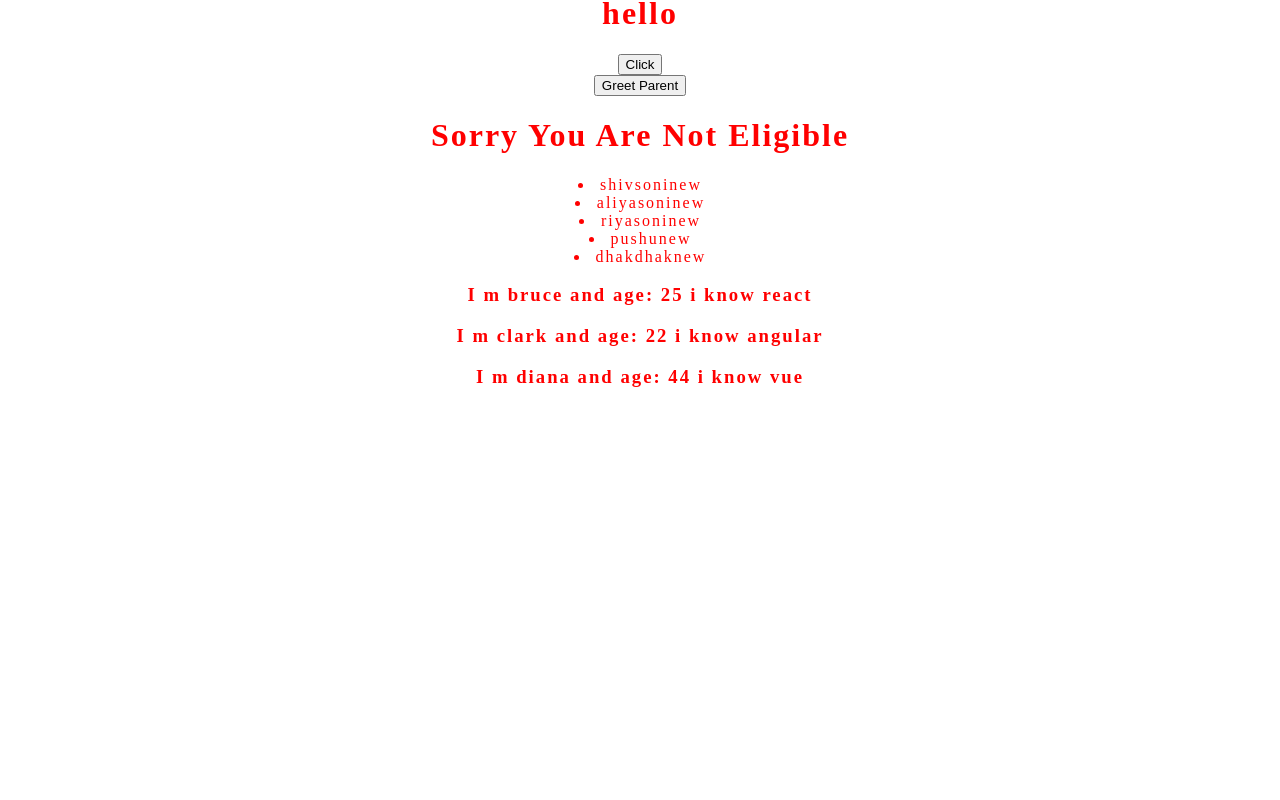
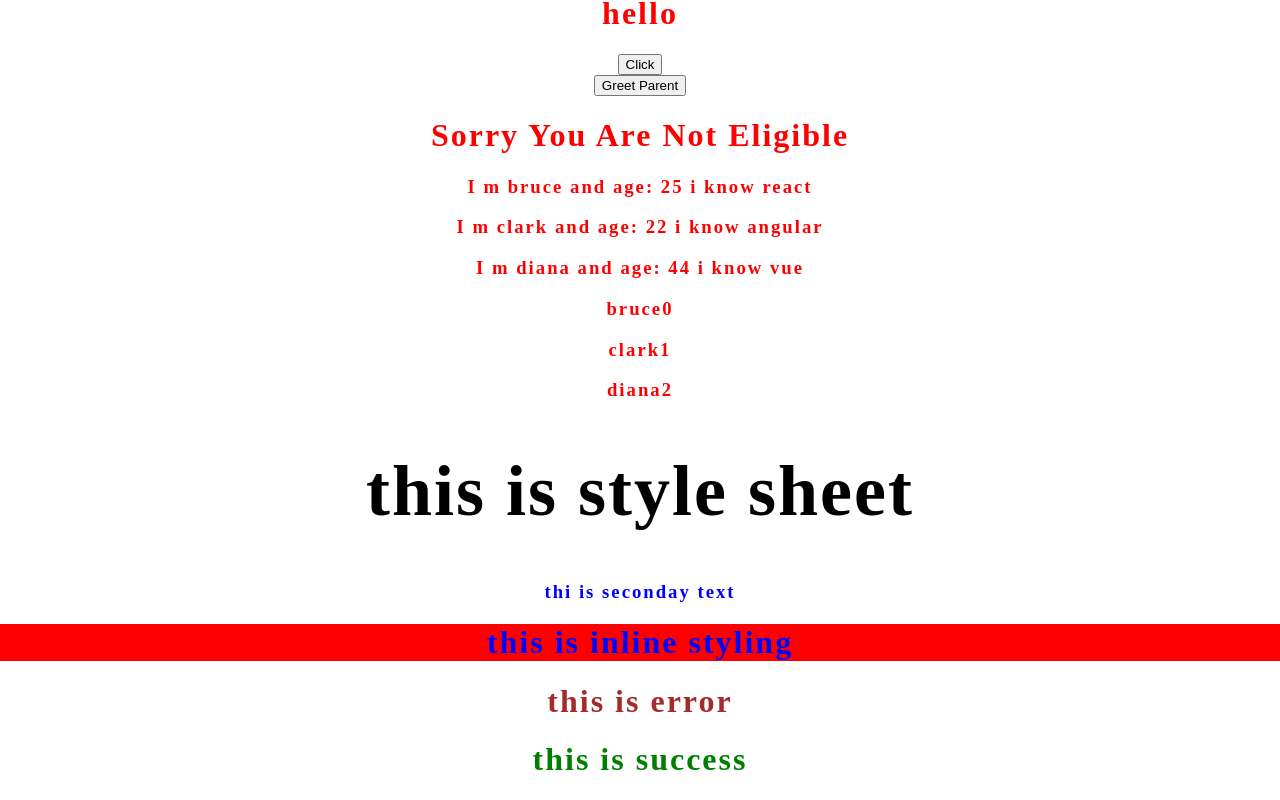
Before and after one commit to Shiv392/React-JS, a React (Create React App) app in the folder hello_world/: page / in a window 1280 px wide. Shown: the part 743-1543 px from the top of the page. Before the commit the page ends 1150 px from the top, so only its background shows below. Built offline with nearby package versions, Linux system fonts and the light colour scheme.

Commit message:
Learnt Some Css Styling Method

```diff
--- a/hello_world/src/App.js
+++ b/hello_world/src/App.js
@@ -11,6 +11,10 @@ import EventBind from './components/eventbind.js';
 import ParentComp from './components/parentcomp.js';
 import UserGreeting from './components/UserGreeting';
 import NameList from './components/NameList';
+import StyleSheet from './components/StyleSheet';
+import InlineStyle from './components/InlineStyle';
+import AppStyle from './appStyle.css';
+import styles from './appStyle.module.css';
 
 function App() {
   return (
@@ -31,6 +35,10 @@ function App() {
       <ParentComp></ParentComp>
       <UserGreeting name='shivsoni'></UserGreeting>
       <NameList></NameList>
+      <StyleSheet  primary={true}></StyleSheet>
+      <InlineStyle></InlineStyle>
+      <h1 className='error'> this is error</h1>
+      <h1 className={styles.success}>this is success</h1>
     </div>
   );
 }
--- /dev/null
+++ b/hello_world/src/appStyle.css
@@ -0,0 +1,3 @@
+.error{
+    color:brown;
+}
--- /dev/null
+++ b/hello_world/src/appStyle.module.css
@@ -0,0 +1,3 @@
+.success{
+    color:green;
+}
--- /dev/null
+++ b/hello_world/src/components/InlineStyle.js
@@ -0,0 +1,15 @@
+import React from 'react'
+
+function InlineStyle() {
+    let x={
+        color:'Blue',
+        backgroundColor:'Red'
+    }
+  return (
+    <div>
+      <h1 style={x}>this is inline styling</h1>
+    </div>
+  )
+}
+
+export default InlineStyle
--- a/hello_world/src/components/NameList.js
+++ b/hello_world/src/components/NameList.js
@@ -2,7 +2,7 @@ import React from 'react';
 import Person from './person';
 
 function NameList() {
-    const name=['shivsoni','aliyasoni','riyasoni','pushu','dhakdhak'];
+    const names=['bruce','clark','diana']
     const person=[
         {
             id:1,name:'bruce',age:25,skills:'react'
@@ -12,14 +12,18 @@ function NameList() {
             id:3,name:'diana',age:44,skills:'vue'
         }
     ]
-    const personlist=person.map(person=><Person person={person}></Person>)
+    const personlist=person.map(person=><Person key={person.id} person={person}></Person>);
+    const nameList=names.map((name,index)=><h3 key={index}>{name}{index}</h3>)
   return (
     <div>
+    {/* {
+        name.map(name=><li>{name+'new'}</li>)
+    } */}
     {
-        name.map(name=><li>{name+'new'}</li>)
+        personlist
     }
     {
-        personlist
+        nameList
     }
     </div>
   )
--- /dev/null
+++ b/hello_world/src/components/StyleSheet.js
@@ -0,0 +1,13 @@
+import React from 'react';
+import './mystyle.css'
+
+function StyleSheet (props){
+    let classname=props.primary?'primary':""
+return (
+    <div>
+        <h1 className={`${classname} font-xl`}>this is style sheet</h1>
+        <h3 className='secondary'>thi is seconday text</h3>
+    </div>
+)
+}
+export default StyleSheet;
--- /dev/null
+++ b/hello_world/src/components/mystyle.css
@@ -0,0 +1,9 @@
+.primary{
+    color:black;
+}
+.secondary{
+    color:blue;
+}
+.font-xl{
+    font-size: 72px;
+}
```
